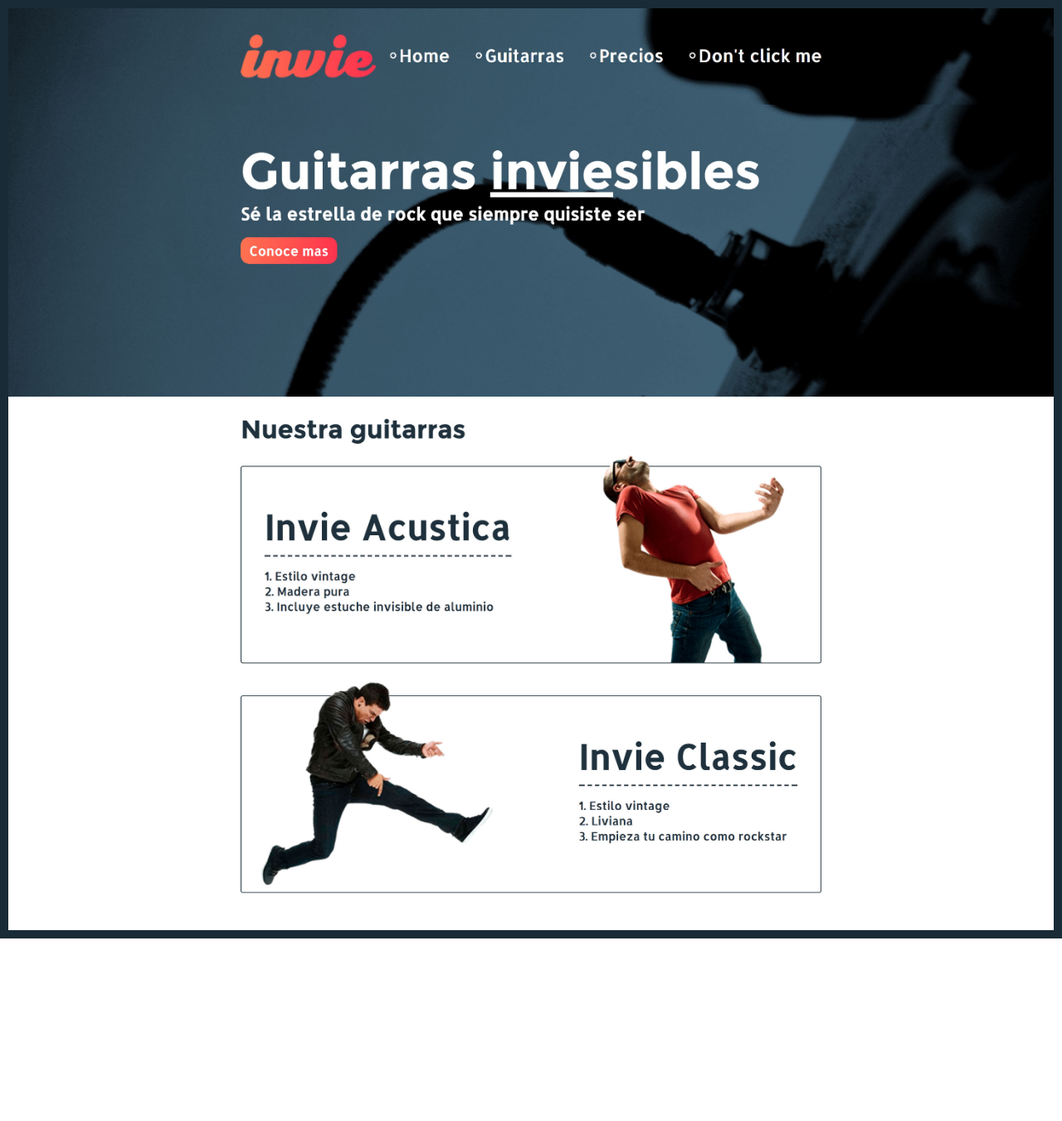
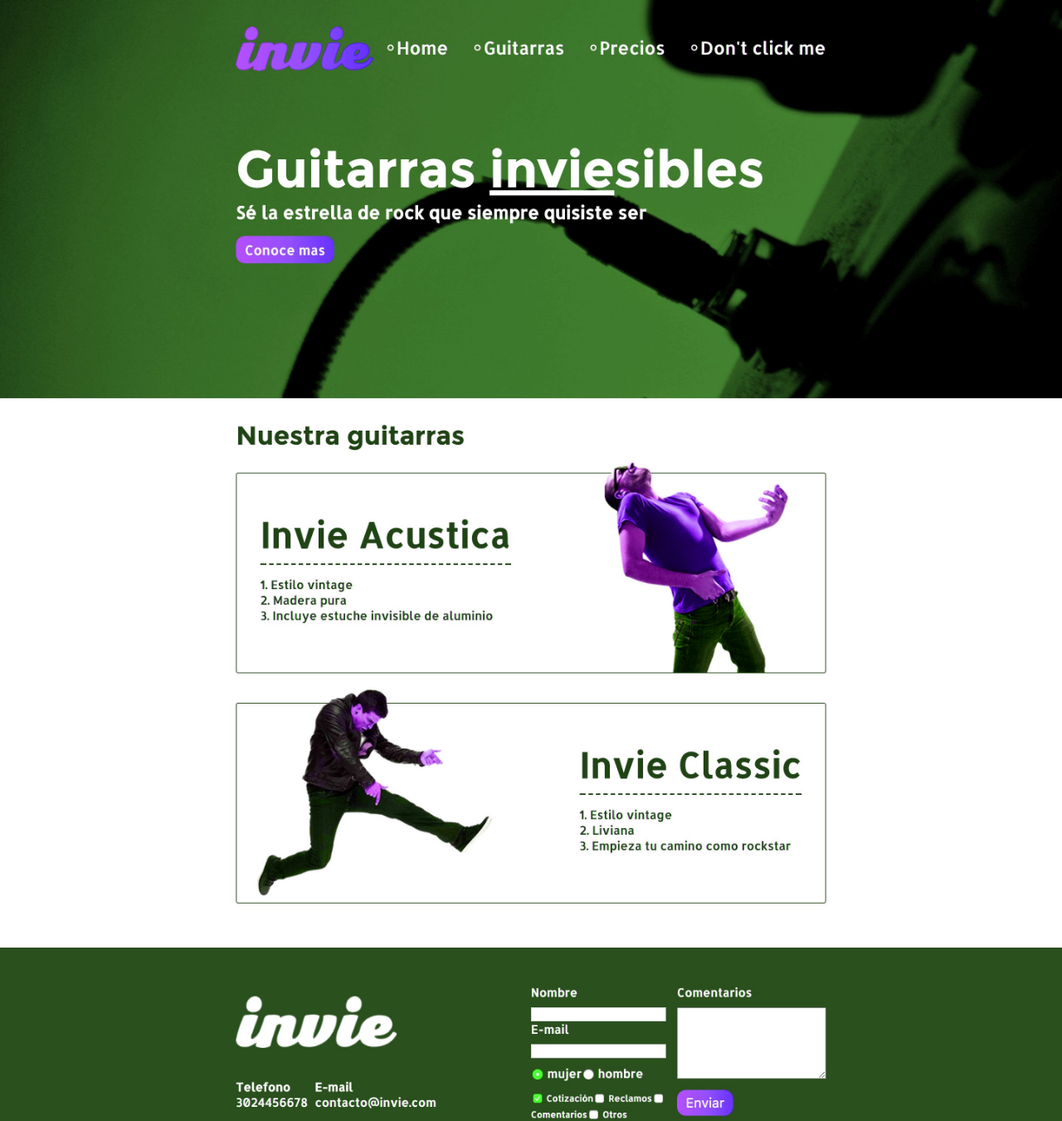
Before and after one commit to Hanonimo025/invie-github, a plain HTML site: page index.html in a window 1280 px wide. Shown: the whole page at 83% size. Before the commit the page ends 1131 px from the top, so only its background shows below. Drawn offline with Linux system fonts and the light colour scheme.

Commit message:
Nueva version de invie verde

```diff
--- a/index.html
+++ b/index.html
@@ -8,7 +8,6 @@
     <style media="screen">
         body{
             margin: 0;
-            border: 10px solid#192b36;
         }
         img{
             max-width: 100%;
@@ -19,9 +18,7 @@
 
 </head>
 <body>
-    <img src="img/header.jpg" alt="">
-    <img src="img/hero.jpg" alt="">
-    <img src="img/acustica.jpg" alt="">
-    <img src="img/clasica.jpg" alt="">
+    <img src="img/nueva-version.jpg" alt="">
+
 </body>
 </html>
```
Also changed, not shown: img/nueva-version.jpg (added).
